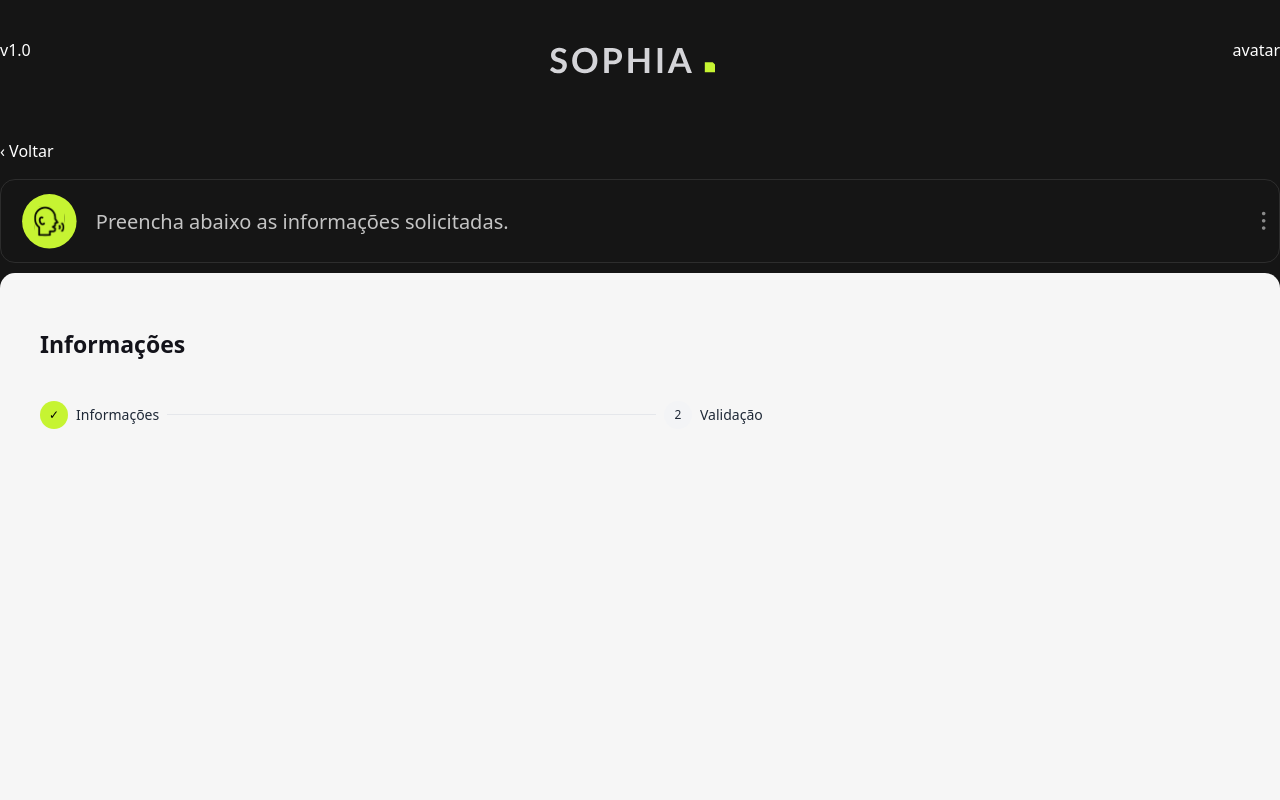
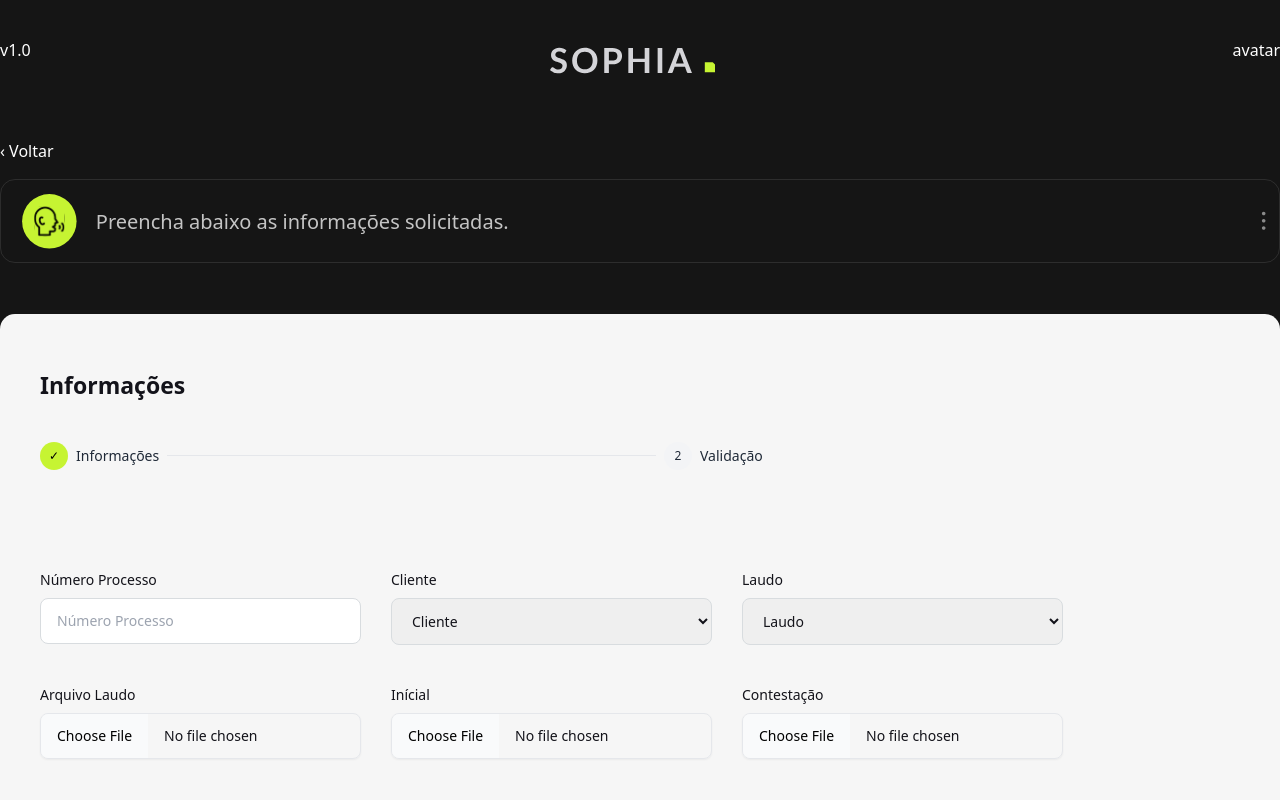
Before and after one commit to revelatiostudio/serur-login, a Next.js app: page /dashboard/newdash in a window 1280 px wide. Shown: the top 800 px of the page. Built offline with nearby package versions, Linux system fonts and the light colour scheme.

Commit message:
criando pagina de envio de form

```diff
--- a/src/app/dashboard/newdash/newdash.css
+++ b/src/app/dashboard/newdash/newdash.css
@@ -1,16 +1,24 @@
-.newdash{
+.newdash {
     color: var(--color-white);
     width: 100%;
 
 }
+
 .custom-span {
     background-color: var(--color-verde-claro);
     color: var(--color-black);
-  }
-.back{
+}
+
+.custom-border {
+    border: 1px solid var(--color-gray-200);
+
+}
+
+.back {
     margin-top: 57px;
 }
-.info{
+
+.info {
     width: 100%;
     height: 84px;
     border-radius: 15px;
@@ -22,6 +30,7 @@
     margin-top: 16px;
 
 }
+
 .info p {
     width: 100%;
     color: var(--color-white);
@@ -31,21 +40,41 @@
     padding-left: 19px;
 
 }
-.sec-info{
+
+.sec-info {
     width: 100%;
     height: 700px;
-    background-color: var( --color-white-table);
+    background-color: var(--color-white-table);
     color: var(--color-gray-950);
     border-radius: 15px;
     padding-left: 40px;
+    margin-top: 51px;
 }
 
-.sec-info .text-info{
+.sec-info .text-info {
     padding-top: 56px;
     padding-bottom: 41px;
 }
-.sec-info .text-info p{
+
+.sec-info .text-info p {
     font-size: 23px;
     font-weight: 600;
     line-height: 133%;
 }
+.sec-fields{
+    display: flex;
+    flex-direction: column;
+
+}
+
+.sec-fields .top-fields{
+    display: flex;
+    gap: 30px;
+    margin-top: 100px;
+}
+
+.sec-fields .bottom-fields{
+    display: flex;
+    gap: 30px;
+    margin-top: 40px;
+}
--- a/src/app/dashboard/newdash/page.js
+++ b/src/app/dashboard/newdash/page.js
@@ -37,32 +37,89 @@ export default function NewDash() {
             <p>Informações</p>
           </div>
           <div className='sec-path'>
-            <ul class="relative flex flex-row gap-x-2">
-              <li class="flex items-center gap-x-2 shrink basis-0 flex-1 group">
-                <div class="min-w-7 min-h-7 inline-flex justify-center items-center text-xs align-middle">
-                  <span class="size-7 flex justify-center items-center shrink-0 custom-span rounded-full">
+            <ul className="relative flex flex-row gap-x-2">
+              <li className="flex items-center gap-x-2 shrink basis-0 flex-1 group">
+                <div className="min-w-7 min-h-7 inline-flex justify-center items-center text-xs align-middle">
+                  <span className="size-7 flex justify-center items-center shrink-0 custom-span rounded-full">
                     ✓
                   </span>
-                  <span class="ms-2 block text-sm font-medium text-gray-800 dark:text-black">
+                  <span className="ms-2 block text-sm font-medium text-gray-800 dark:text-black">
                     Informações
                   </span>
                 </div>
-                <div class="w-full h-px flex-1 bg-gray-200 group-last:hidden dark:bg-neutral-700"></div>
+                <div className="w-full h-px flex-1 bg-gray-200 group-last:hidden dark:bg-neutral-700"></div>
               </li>
 
-              <li class="flex items-center gap-x-2 shrink basis-0 flex-1 group">
-                <div class="min-w-7 min-h-7 inline-flex justify-center items-center text-xs align-middle">
-                  <span class="size-7 flex justify-center items-center shrink-0 bg-gray-100 font-medium text-gray-800 rounded-full dark:bg-neutral-200 dark:text-black">
+              <li className="flex items-center gap-x-2 shrink basis-0 flex-1 group">
+                <div className="min-w-7 min-h-7 inline-flex justify-center items-center text-xs align-middle">
+                  <span className="size-7 flex justify-center items-center shrink-0 bg-gray-100 font-medium text-gray-800 rounded-full dark:bg-neutral-200 dark:text-black">
                     2
                   </span>
-                  <span class="ms-2 block text-sm font-medium text-gray-800 dark:text-black">
+                  <span className="ms-2 block text-sm font-medium text-gray-800 dark:text-black">
                     Validação
                   </span>
                 </div>
-                <div class="w-full h-px flex-1 bg-gray-200 group-last:hidden dark:bg-neutral-700"></div>
+                <div className="w-full h-px flex-1 bg-gray-200 group-last:hidden dark:bg-neutral-700"></div>
               </li>
 
             </ul>
+
+          </div>
+
+          <div className='sec-fields'>
+            <div className='top-fields'>
+              <div className="max-w-sm  w-[321px]">
+                <label htmlFor="input-label" className="block text-sm font-medium mb-2 dark:text-black">Número Processo</label>
+                <input type="email" id="input-label" className="py-3 px-4 block w-full custom-border rounded-lg text-sm focus:border-blue-500 focus:ring-blue-500 disabled:opacity-50 disabled:pointer-events-none dark:bg-white dark:border-neutral-700 dark:text-neutral-800 dark:placeholder-neutral-500 dark:focus:ring-neutral-600" placeholder="Número Processo" />
+              </div>
+              <div className='max-w-sm w-[321px]'>
+                <label className="block text-sm font-medium mb-2 dark:text-black">Cliente</label>
+                <select id="hs-select-label" className=" max-w-sm py-3 px-4 pe-9 block w-full custom-border rounded-lg text-sm focus:border-blue-500 focus:ring-blue-500 disabled:opacity-50 disabled:pointer-events-none dark:bg-white dark:border-neutral-700 dark:text-black dark:placeholder-neutral-500 dark:focus:ring-neutral-600">
+                  <option defaultValue="">Cliente</option>
+                  <option>Banco Pan</option>
+                </select>
+              </div>
+              <div className='max-w-sm w-[321px]'>
+                <label className="block text-sm font-medium mb-2 dark:text-black">Laudo</label>
+                <select id="hs-select-label" className=" max-w-sm py-3 px-4 pe-9 block w-full custom-border rounded-lg text-sm focus:border-blue-500 focus:ring-blue-500 disabled:opacity-50 disabled:pointer-events-none dark:bg-white dark:border-neutral-700 dark:text-black dark:placeholder-neutral-500 dark:focus:ring-neutral-600">
+                  <option defaultValue="">Laudo</option>
+                  <option>CSV</option>
+                  <option>2</option>
+                  <option>3</option>
+                </select>
+              </div>
+
+            </div>
+
+            <div className='bottom-fields'>
+              <form className="max-w-sm w-[321px]">
+              <label htmlFor="input-label" className="block text-sm font-medium mb-2 dark:text-black">Arquivo Laudo</label>
+                <label htmlFor="file-input" className="sr-only">Choose file</label>
+                <input type="file" name="file-input" id="file-input" className="block w-full border border-gray-200 shadow-sm rounded-lg text-sm focus:z-10 focus:border-blue-500 focus:ring-blue-500 disabled:opacity-50 disabled:pointer-events-none
+                  file:bg-gray-50 file:border-0
+                  file:me-4
+                   file:py-3 file:px-4"/>
+              </form>
+              <form className="max-w-sm w-[321px]">
+              <label htmlFor="input-label" className="block text-sm font-medium mb-2 dark:text-black">Inícial</label>
+                <label htmlFor="file-input" className="sr-only">Choose file</label>
+                <input type="file" name="file-input" id="file-input" className="block w-full border border-gray-200 shadow-sm rounded-lg text-sm focus:z-10 focus:border-blue-500 focus:ring-blue-500 disabled:opacity-50 disabled:pointer-events-none
+                  file:bg-gray-50 file:border-0
+                  file:me-4
+                   file:py-3 file:px-4"/>
+              </form>
+              <form className="max-w-sm w-[321px]">
+              <label htmlFor="input-label" className="block text-sm font-medium mb-2 dark:text-black">Contestação</label>
+                <label htmlFor="file-input" className="sr-only">Choose file</label>
+                <input type="file" name="file-input" id="file-input" className="block w-full border border-gray-200 shadow-sm rounded-lg text-sm focus:z-10 focus:border-blue-500 focus:ring-blue-500 disabled:opacity-50 disabled:pointer-events-none
+                  file:bg-gray-50 file:border-0
+                  file:me-4
+                   file:py-3 file:px-4"/>
+              </form>
+
+            </div>
+
+
 
 
           </div>
```
